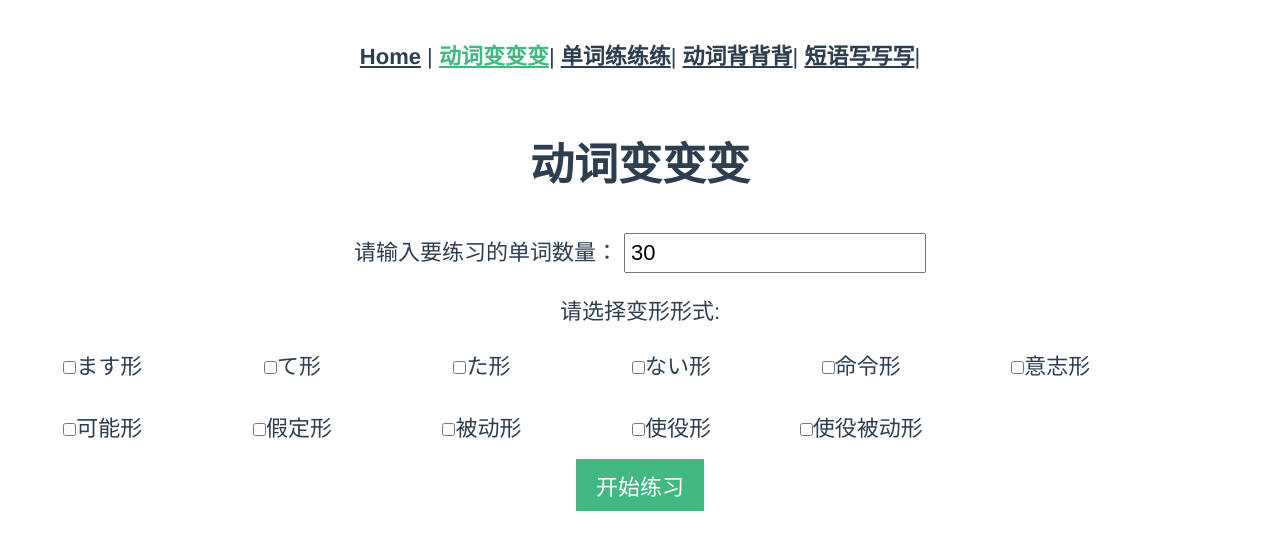
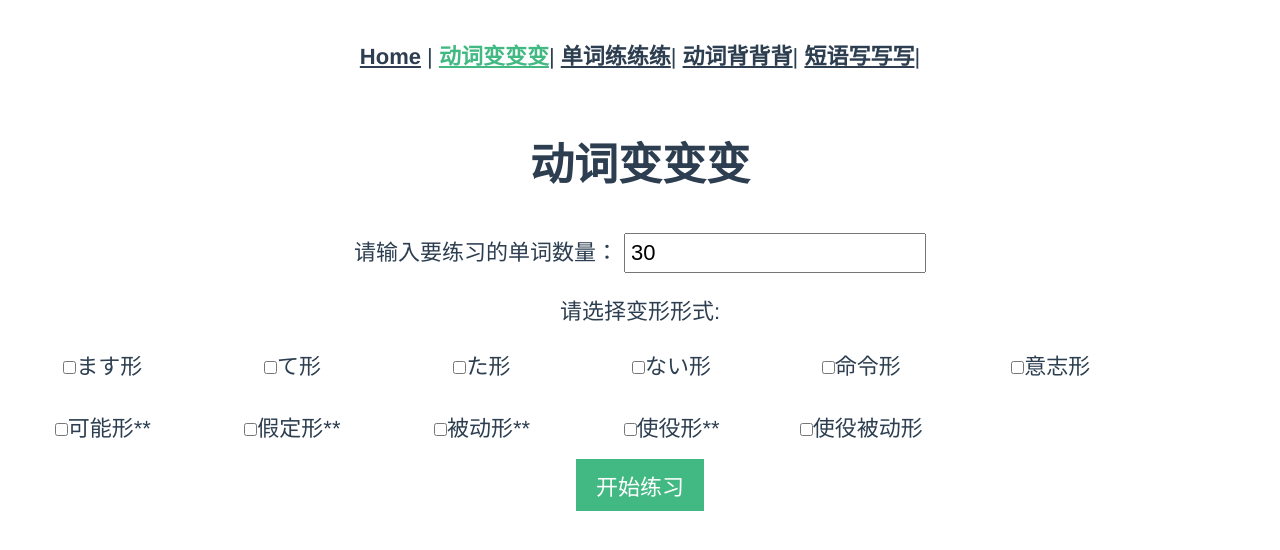
Before and after one commit to jianglaoshi/japanese-practice-app, a Vue app: page /VerbFormPractice in a window 1280 px wide. Shown: the top 550 px of the page. Built offline with nearby package versions, Linux system fonts and the light colour scheme.

Commit message:
import verb

```diff
--- a/src/views/AboutView.vue
+++ b/src/views/AboutView.vue
@@ -15,10 +15,10 @@
           <label><input type="checkbox" value="nai" v-model="selectedForms" />ない形</label>
           <label><input type="checkbox" value="imperative" v-model="selectedForms" />命令形</label>
           <label><input type="checkbox" value="volitional" v-model="selectedForms" />意志形</label>
-          <label><input type="checkbox" value="potential" v-model="selectedForms" />可能形</label>
-          <label><input type="checkbox" value="conditional" v-model="selectedForms" />假定形</label>
-          <label><input type="checkbox" value="Passivity" v-model="selectedForms" />被动形</label>
-          <label><input type="checkbox" value="Causative" v-model="selectedForms" />使役形</label>
+          <label><input type="checkbox" value="potential" v-model="selectedForms" />可能形**</label>
+          <label><input type="checkbox" value="conditional" v-model="selectedForms" />假定形**</label>
+          <label><input type="checkbox" value="Passivity" v-model="selectedForms" />被动形**</label>
+          <label><input type="checkbox" value="Causative" v-model="selectedForms" />使役形**</label>
           <label><input type="checkbox" value="Causative2" v-model="selectedForms" />使役被动形</label>
         </div>
       </div>
```
